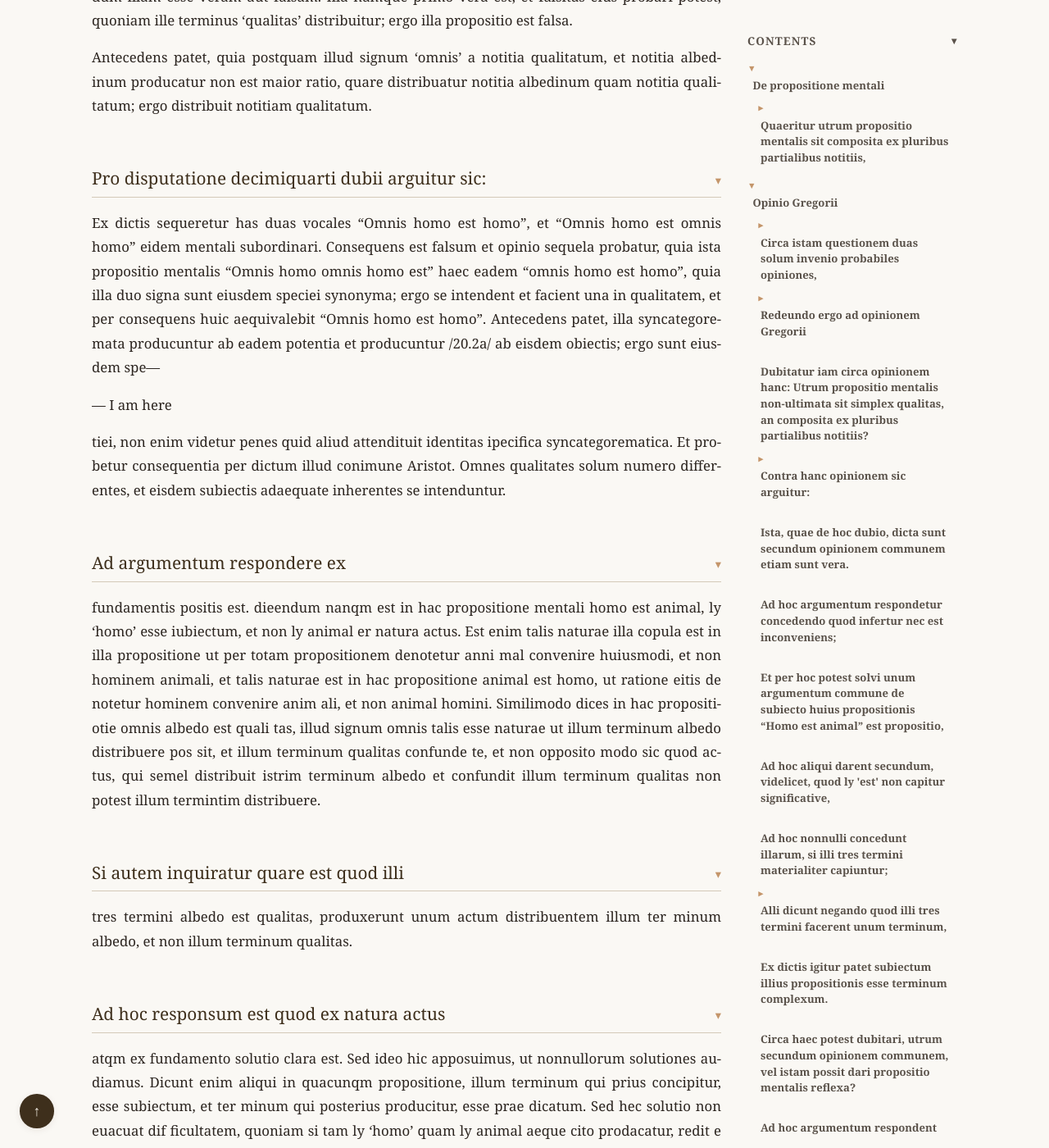
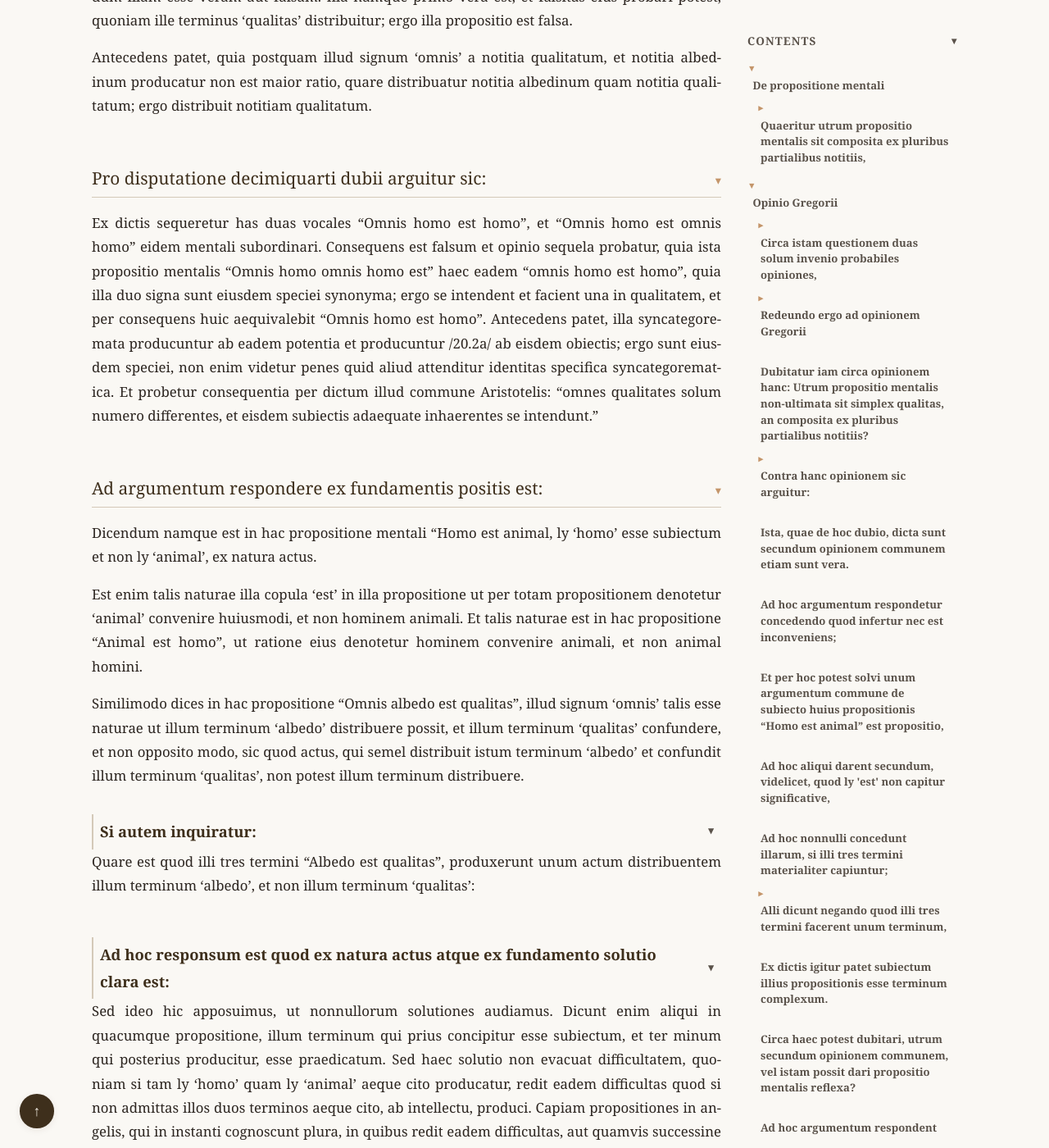
Before and after one commit to JoseBalado/Spanish-Logicians-at-the-University-of-Paris, a Jekyll site: the page built from philosophers/Fernando-de-Enzinas/Tractatus-de-compositione-propositionis-mentalis-1528.md, in a window 1280 px wide and 1400 px high, scrolled down 80391 px. Shown: the whole window at 82% size. Built offline with Jekyll 4.4.1, drawn with Linux system fonts in a browser that asks for light colours; some of the changed text lies outside the part shown.

Commit message:
Enzinas. Tractatus, page 20.2

```diff
--- a/philosophers/Fernando-de-Enzinas/Tractatus-de-compositione-propositionis-mentalis-1528.md
+++ b/philosophers/Fernando-de-Enzinas/Tractatus-de-compositione-propositionis-mentalis-1528.md
@@ -1379,106 +1379,46 @@ Antecedens patet, quia postquam illud signum 'omnis' a notitia qualitatum, et no
 
 ## Pro disputatione decimiquarti dubii arguitur sic:
 
-Ex dictis sequeretur has duas vocales "Omnis homo est homo", et "Omnis homo est omnis homo" eidem mentali subordinari. Consequens est falsum et opinio sequela probatur, quia ista propositio mentalis "Omnis homo omnis homo est" haec eadem "omnis homo est homo", quia illa duo signa sunt eiusdem speciei synonyma; ergo se intendent et facient una in qualitatem, et per consequens huic aequivalebit "Omnis homo est homo". Antecedens patet, illa syncategoremata producuntur ab eadem potentia et producuntur /20.2a/ ab eisdem obiectis; ergo sunt eiusdem spe---
+Ex dictis sequeretur has duas vocales "Omnis homo est homo", et "Omnis homo est omnis homo" eidem mentali subordinari. Consequens est falsum et opinio sequela probatur, quia ista propositio mentalis "Omnis homo omnis homo est" haec eadem "omnis homo est homo", quia illa duo signa sunt eiusdem speciei synonyma; ergo se intendent et facient una in qualitatem, et per consequens huic aequivalebit "Omnis homo est homo". Antecedens patet, illa syncategoremata producuntur ab eadem potentia et producuntur /20.2a/ ab eisdem obiectis; ergo sunt eiusdem speciei, non enim videtur penes quid aliud attenditur identitas specifica syncategorematica. Et probetur consequentia per dictum illud commune Aristotelis: "omnes qualitates solum numero differentes, et eisdem subiectis adaequate inhaerentes se intendunt."
 
---- I am here
+## Ad argumentum respondere ex fundamentis positis est:
 
-tiei, non enim videtur penes quid aliud
-attendituit identitas ipecifica syncategorematica. Et probetur consequentia per
-dictum illud conimune Aristot. Omnes
-qualitates solum numero differentes, et
-eisdem subiectis adaequate inherentes se
-intenduntur.
-## Ad argumentum respondere ex
-fundamentis positis est. dieendum nanqm
-est in hac propositione mentali homo est
-animal, ly 'homo' esse iubiectum, et non ly
-animal er natura actus. Est enim talis
-naturae illa copula est in illa propositione
-ut per totam propositionem denotetur anni
-mal convenire huiusmodi, et non hominem
-animali, et talis naturae est in hac propositione animal est homo, ut ratione eitis de
-notetur hominem convenire anim ali, et
-non animal homini. Similimodo dices in
-hac propositiotie omnis albedo est quali
-tas, illud signum omnis talis esse naturae
-ut illum terminum albedo distribuere pos
-sit, et illum terminum qualitas confunde
-te, et non opposito modo sic quod actus, qui
-semel distribuit istrim terminum albedo
-et confundit illum terminum qualitas non
-potest illum termintim distribuere.
-## Si autem inquiratur quare est quod illi
-tres termini albedo est qualitas, produxerunt unum actum distribuentem illum ter
-minum albedo, et non illum terminum qualitas.
-## Ad hoc responsum est quod ex natura actus
-atqm ex fundamento solutio clara est. Sed
-ideo hic apposuimus, ut nonnullorum solutiones audiamus. Dicunt enim aliqui
-in quacunqm propositione, illum terminum
-qui prius concipitur, esse subiectum, et ter
-minum qui posterius producitur, esse prae
-dicatum. Sed hec solutio non euacuat dif
-ficultatem, quoniam si tam ly 'homo' quam ly
-animal aeque cito prodacatur, redit e
-diffictiltas quod si non admittas illos duos
-terminos, aeque cito ab intellectu produci,
-tapiam proponnes in angelis, qui in instanti
-cognoscunt plura, in quibus redit eadem
-difficultas, aut quanvis fuccessine producantur redit difficultas si ponamus aeque
-tito illos terminos prodtici.
-## Alii dixissent id ex acceptione intellectus
-provenire capientes illum terminum hono pro subiecto, et illum terminum animal
+Dicendum namque est in hac propositione mentali "Homo est animal, ly 'homo' esse subiectum et non ly 'animal', ex natura actus.
 
-### /20.2b/
+Est enim talis naturae illa copula 'est' in illa propositione ut per totam propositionem denotetur 'animal' convenire huiusmodi, et non hominem animali. Et talis naturae est in hac propositione "Animal est homo", ut ratione eius denotetur hominem convenire animali, et non animal homini.
 
-l actun syncategorema. Fo. xix.
-pro praedicato. Sed hec solutino minime valet, nisi glossetur taliter, ut ad nostram re
-deat, quia dictum est in fundamentis noa
-esse in potestate intellectus nunc unum
-terminum accipere pro subiecto, et nunen
-alium, quia est illo sequeretur proposstio
-nem veram esse falsam, quod facile dedta
-ces ibi ex dictis.
-## Propterea prius natura est notitias et
-actua esse in mente, quam intellectum sic velle
-concipere, ergo quod intellectus intelligat ta
-liter vel taliter, hoc hmta notitiis et actibus
-et non a se, quare non ex eo quod accipit illum
-terminum hamo pro subiecto, ille termia
-nus hon erit sbm, sed ex natura copulae.
-## Alii vero dicunt solutionem primam ream
-fellentes in hac propositione homo est anin
-mal, illum terminum homo esse subiectum
-et illum terminum antmal praedicatum,
-quia illa propon mentalis correspondet uni
-vocalt, in qua ly 'homo' est subiectum, et ly
-animal praedicatum. Sed isti significatio
-nem rerminnorum mentalium per voces et
-scriptitras cognosci volunt, quod. nequaquam
-fieri potest, quoniam quod in propositione vo
-cali ly 'homo' sit suibiectum, habet hoc ex
-proponne mentali sibi correspondenti.
-## Preteres: sic argumentor capta prims
-propositione mentali, quam anima formanit non mediantibus vocibus, neque scripturis. sit gratia exempli hec hon est animal. Peto quare ly 'homo' est subiectum
-et non ly 'animal'. Et non poterit dicere quod
-ly 'homo' est subiectum, quia illi correspon
-det vocalis, in qua ly 'homo' sit subiectum,
-sed quia potest respondere uni vocali. Et
-tunc quaero, quare illa propositio menta
-lis potest respondere huic homo est ainalm
-et non huic animal est homo, et non pote
-rit dicere, nisi quia signineat spnonime cum
-hac hon est ainal, et si quaeratur quare signifi
-cat synonime cum hac, et non cum alia, noni
-poterit alind dicere, nisi quod est natura talis propositionis, que taliter naturaliter
-singnificat ex natura terminorum, et sic ne
-cessario veniendum est ad primam solutionem.
-## In confirmatione tangitur bona difficuiltas: quod videlicet requiratur ad hoc quod
-actus sincatheg. sint eiusdem speciei omit
-tendo que ab aliis dicuntur, que omnia fere
-sunt falsa. Dico ad identitatem specifincam
-actuum syncategoremata. requiri, et fufficere quod
-E ii
+Similimodo dices in hac propositione "Omnis albedo est qualitas", illud signum 'omnis' talis esse naturae ut illum terminum 'albedo' distribuere possit, et illum terminum 'qualitas' confundere, et non opposito modo, sic quod actus, qui semel distribuit istum terminum 'albedo' et confundit illum terminum 'qualitas', non potest illum terminum distribuere.
+
+### Si autem inquiratur:
+
+Quare est quod illi tres termini "Albedo est qualitas", produxerunt unum actum distribuentem illum terminum 'albedo', et non illum terminum 'qualitas':
+
+### Ad hoc responsum est quod ex natura actus atque ex fundamento solutio clara est:
+
+Sed ideo hic apposuimus, ut nonnullorum solutiones audiamus. Dicunt enim aliqui in quacumque propositione, illum terminum qui prius concipitur esse subiectum, et ter
+minum qui posterius producitur, esse praedicatum. Sed haec solutio non evacuat difficultatem, quoniam si tam ly 'homo' quam ly 'animal' aeque cito producatur, redit eadem difficultas quod si non admittas illos duos terminos aeque cito, ab intellectu, produci. Capiam propositiones in angelis, qui in instanti cognoscunt plura, in quibus redit eadem difficultas, aut quamvis successine producantur, redit difficultas si ponamus aeque cito illos terminos produci.
+
+### Alii dixissent id, ex acceptione intellectus, provenire, capientes illum terminum 'homo' pro subiecto, et illum terminum animal /20.2b/ pro praedicato:
+
+Sed haec solutio minime valet, nisi glossetur taliter, ut ad nostram redeat, quia dictum est, in fundamentis non esse in potestate intellectus nunc unum terminum accipere pro subiecto, et nunc alium, quia ex illo sequeretur propositionem veram esse falsam, quod facile deduces ibi ex dictis.
+
+### Propterea, prius natura est, notitias et actus esse in mente, quam intellectum sic velle concipere:
+
+Ergo quod intellectus intelligat taliter vel taliter, hoc habet a notitiis et actibus, et non a se; quare non ex eo quod accipit illum
+terminum 'homo' pro subiecto, ille terminus 'homo' erit subiectum, sed ex natura copulae.
+
+## Alii vero dicunt solutionem primam refellentes in hac propositione "Homo est animal", illum terminum 'homo' esse subiectum et illum terminum 'animal' praedicatum:
+
+Quia illa propositio mentalis correspondet uni vocali, in qua ly 'homo' est subiectum, et ly 'animal' praedicatum. Sed isti significationem terminorum mentalium per voces et scripturas cognosci volunt, quod nequaquam fieri potest, quoniam quod in propositione vocali ly 'homo' sit subiectum, habet hoc ex propositione mentali sibi correspondenti.
+
+## Praeterea sic argumentor capta prima propositione mentali, quam anima formavit non mediantibus vocibus, neque scripturis:
+
+Sit gratia, exempli haec "Homo est animal". Peto quare ly 'homo' est subiectum et non ly 'animal'. Et non poterit dicere quod ly 'homo' est subiectum, quia illi correspondet vocalis in qua ly 'homo' sit subiectum,
+sed quia potest respondere uni vocali. Et tunc quaero, quare illa propositio mentalis potest respondere huic "Homo est animal", et non huic "Animal est homo", et non poterit dicere, nisi quia significat synonyme cum hac "homo est animal". Et si quaeratur quare significat synonyme cum hac et non cum alia non poterit aliud dicere, nisi quod est natura talis propositionis, quae taliter naturaliter significat ex natura terminorum. Et sic necessario veniendum est ad primam solutionem.
+
+## In confirmatione tangitur bona difficultas: quod videlicet requiratur ad hoc quod actus syncategorematici sint eiusdem speciei:
+
+Omittendo quae ab aliis dicuntur, quae omnia fere sunt falsa. Dico ad identitatem specificam actuum syncategorematicorum requiri, et sufficere quod /21.1a/ syncategoremata sint synonyma. Idemque et eo----
 
 <!--
 ## Apparatus Criticus Reference
@@ -1495,4 +1435,5 @@ Page 14.1a: purum ] emend. puerum
 Page 16.1a: signum ] emend. signā
 Page 16.2a: in ] conj. (textus laesus)
 Page 16.2b: intensionem ] emend. intentionem
+Page 20.2b: est ] emend. ex
 -->
```
